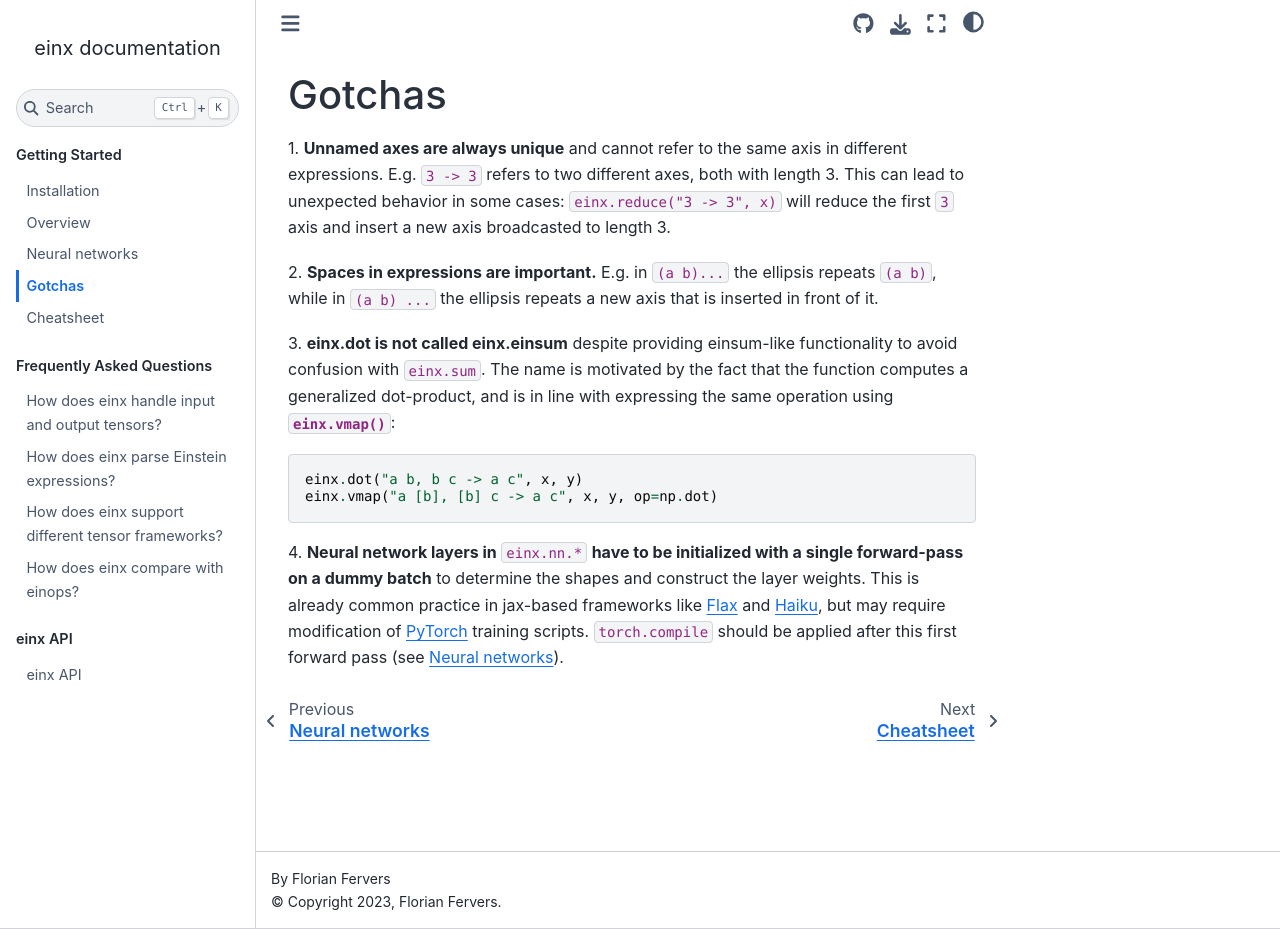
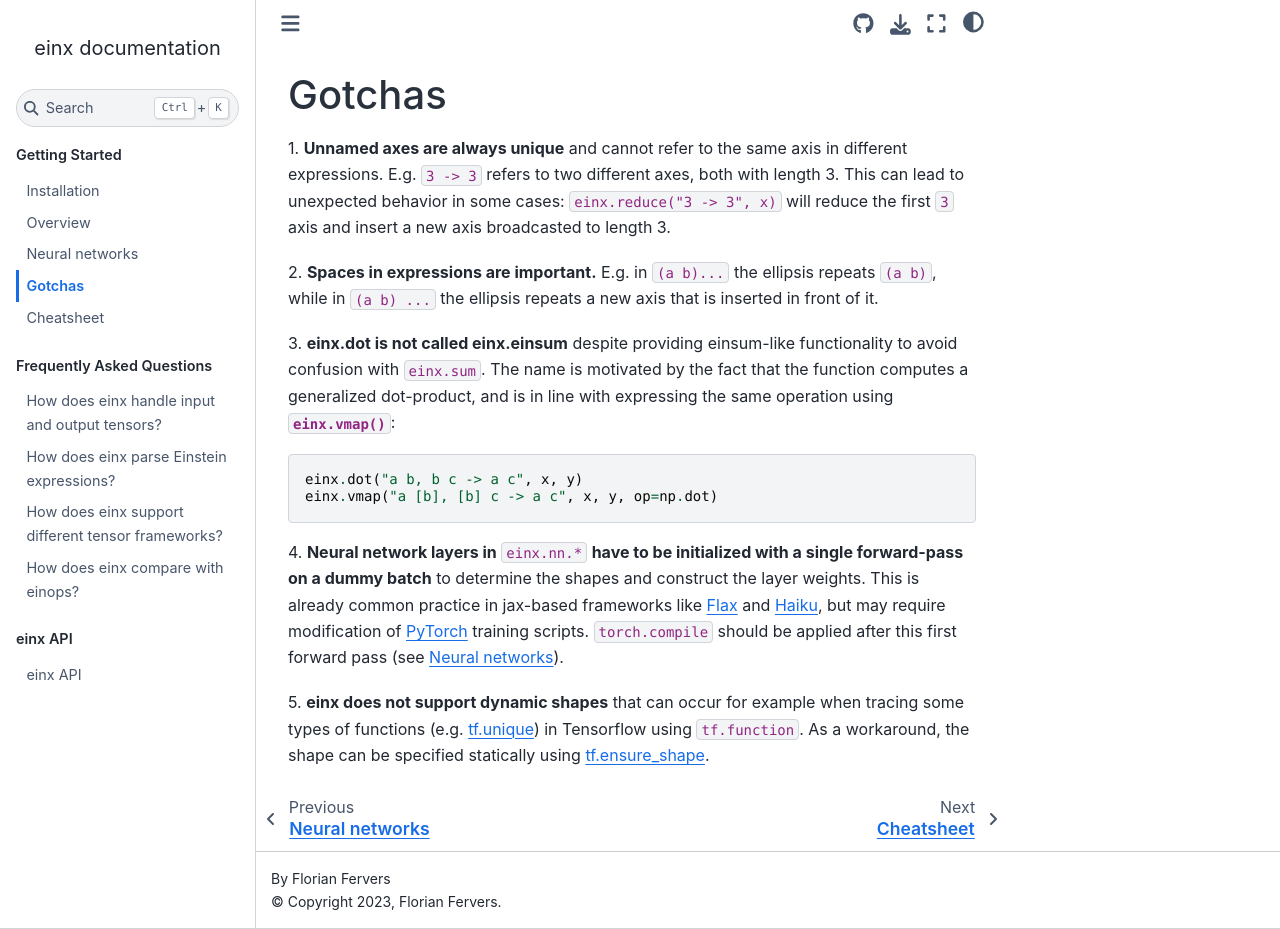
Before and after one commit to fferflo/einx, a Sphinx documentation site: the page built from docs/source/gettingstarted/gotchas.rst, in a window 1280 px wide and 929 px high. Built offline with Sphinx 7.4.7 and the Sphinx Book theme 1.1.4, drawn with Linux system fonts in a browser that asks for light colours.

Commit message:
Update docs

```diff
--- a/docs/source/gettingstarted/gotchas.rst
+++ b/docs/source/gettingstarted/gotchas.rst
@@ -20,3 +20,7 @@ motivated by the fact that the function computes a generalized dot-product, and
 This is already common practice in jax-based frameworks like `Flax <https://github.com/google/flax>`_ and `Haiku <https://github.com/google-deepmind/dm-haiku>`_,
 but may require modification of `PyTorch <https://pytorch.org/>`_ training scripts. ``torch.compile`` should be applied after this
 first forward pass (see :doc:`Neural networks </gettingstarted/neuralnetworks>`).
+
+5. **einx does not support dynamic shapes** that can occur for example when tracing some types of functions
+(e.g. `tf.unique <https://www.tensorflow.org/api_docs/python/tf/unique>`_) in Tensorflow using ``tf.function``. As a workaround, the shape can be specified statically
+using `tf.ensure_shape <https://www.tensorflow.org/api_docs/python/tf/ensure_shape>`_.
```
Also changed, not shown: docs/source/gettingstarted/overview.rst (+14 -1 lines), readme.md (+2 -2 lines).
